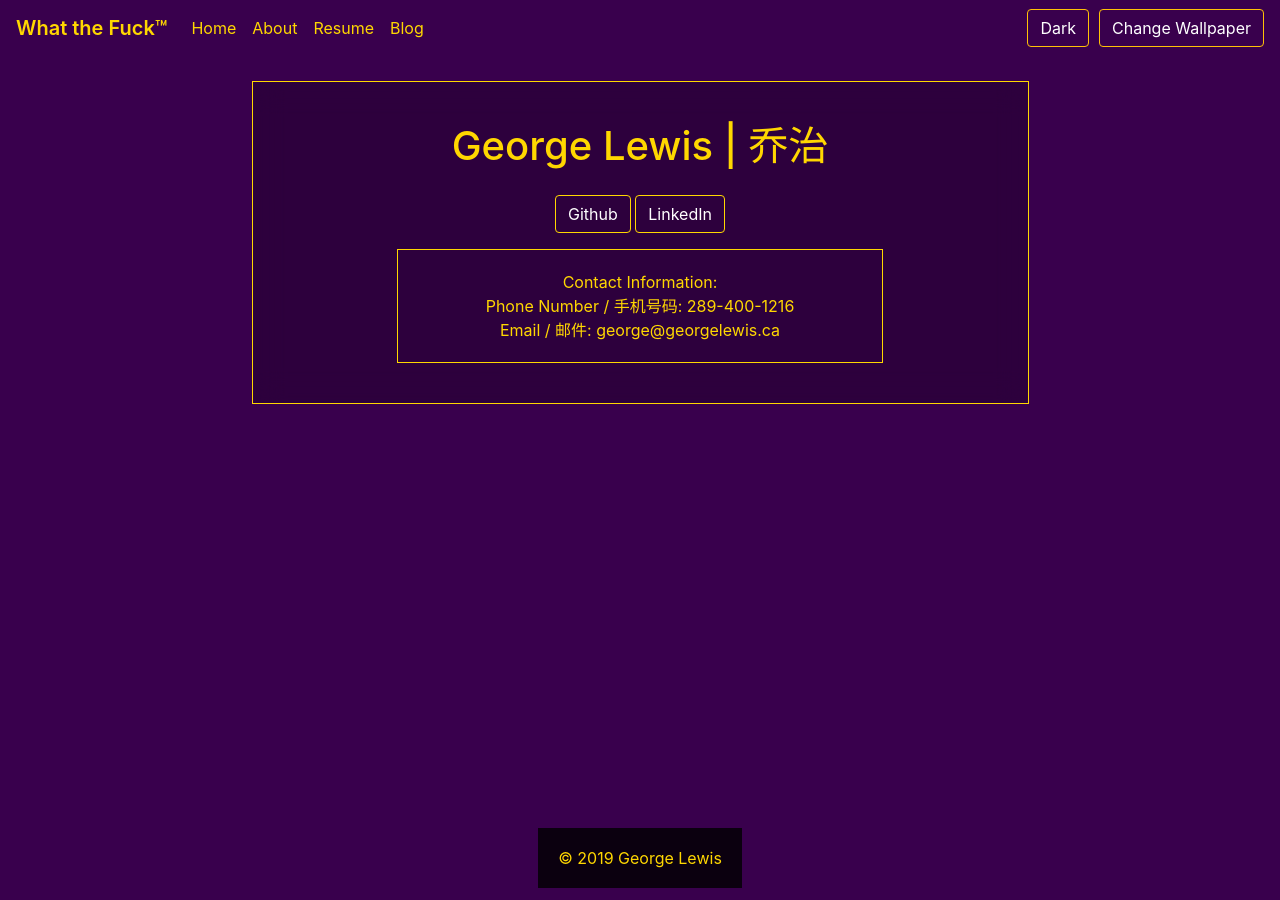
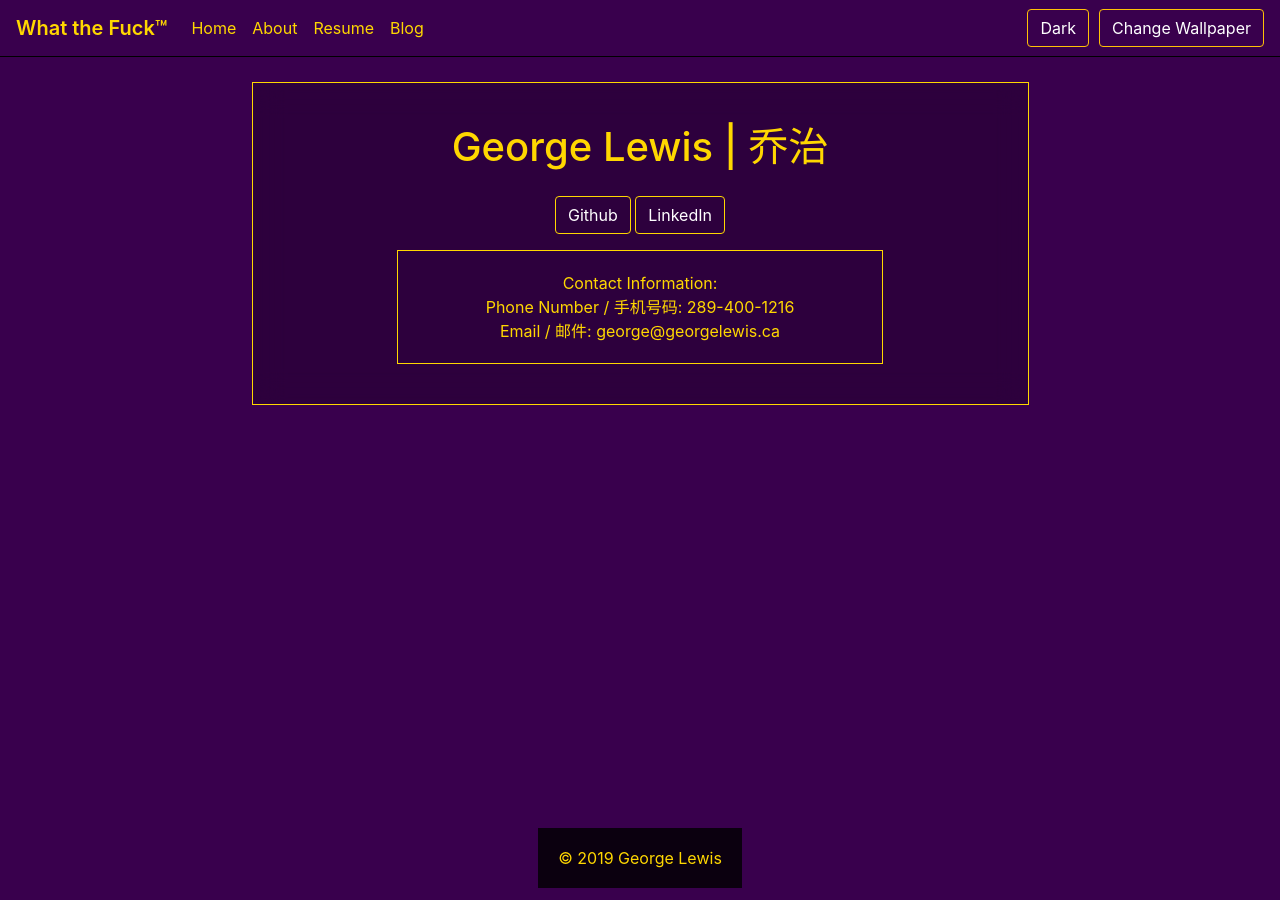
Before and after one commit to George-lewis/george-lewis.github.io, a Jekyll site: the page built from index.markdown, in a window 1280 px wide. Built offline with Jekyll 4.4.1, drawn with Linux system fonts in a browser that asks for light colours.

Commit message:
Add SPICY 1px wide border on the bottom of the navbar

```diff
--- a/_sass/_base.scss
+++ b/_sass/_base.scss
@@ -4,10 +4,12 @@
 
 .navbar-dark, .bg-dark {
     background-color: $header-background !important;
+    border-bottom: 1px solid white;
 }
 
 .navbar-light, .bg-light {
     background-color: #eeeeee !important;
+    border-bottom: 1px solid black;
 }
 
 h1, p, #copyright, #content {
```
